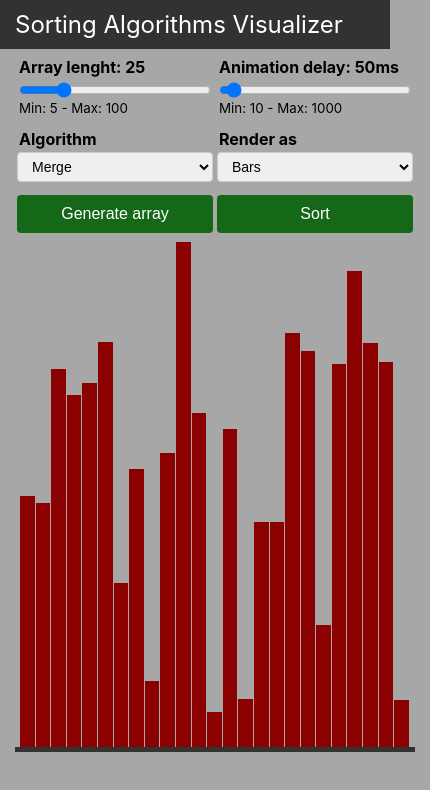
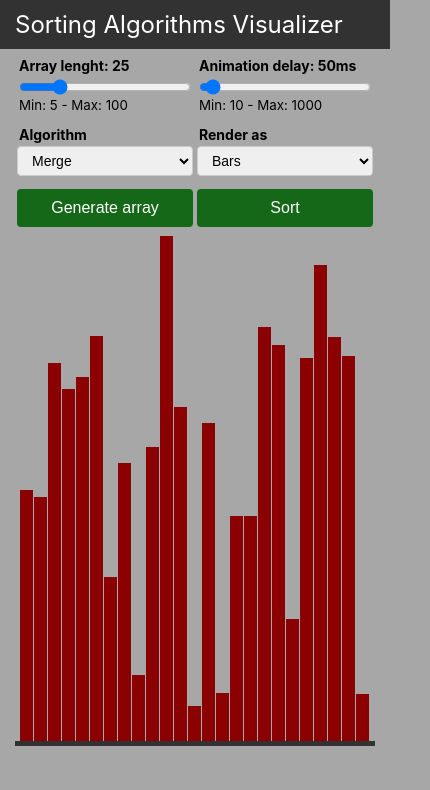
Before and after one commit to santiagogarcia97/sorting-visualizer-react, a React (Create React App) app: page / in a window 390 px wide. Shown: the top 790 px of the page, 430 px wide, since content can reach past the window. Built offline with nearby package versions, Linux system fonts and the light colour scheme; the HTML template or start-up script is replaced by a standard one.

Commit message:
responsive css fix

```diff
--- a/src/index.css
+++ b/src/index.css
@@ -85,7 +85,7 @@ select {
 }
 label {
   margin: 3px 2px;
-  font-size: 16px;
+  font-size: 14px;
   display: block;
   font-weight: bold;
 }
@@ -105,11 +105,14 @@ small{
 }
 
 .container {
-  padding-right: 15px;
-  padding-left: 15px;
+  width: 360px;
   margin-right: auto;
   margin-left: auto;
-  min-width: 400px;
+}
+@media (min-width: 576px) {
+  .container {
+    width: 540px;
+  }
 }
 @media (min-width: 768px) {
   .container {
```
